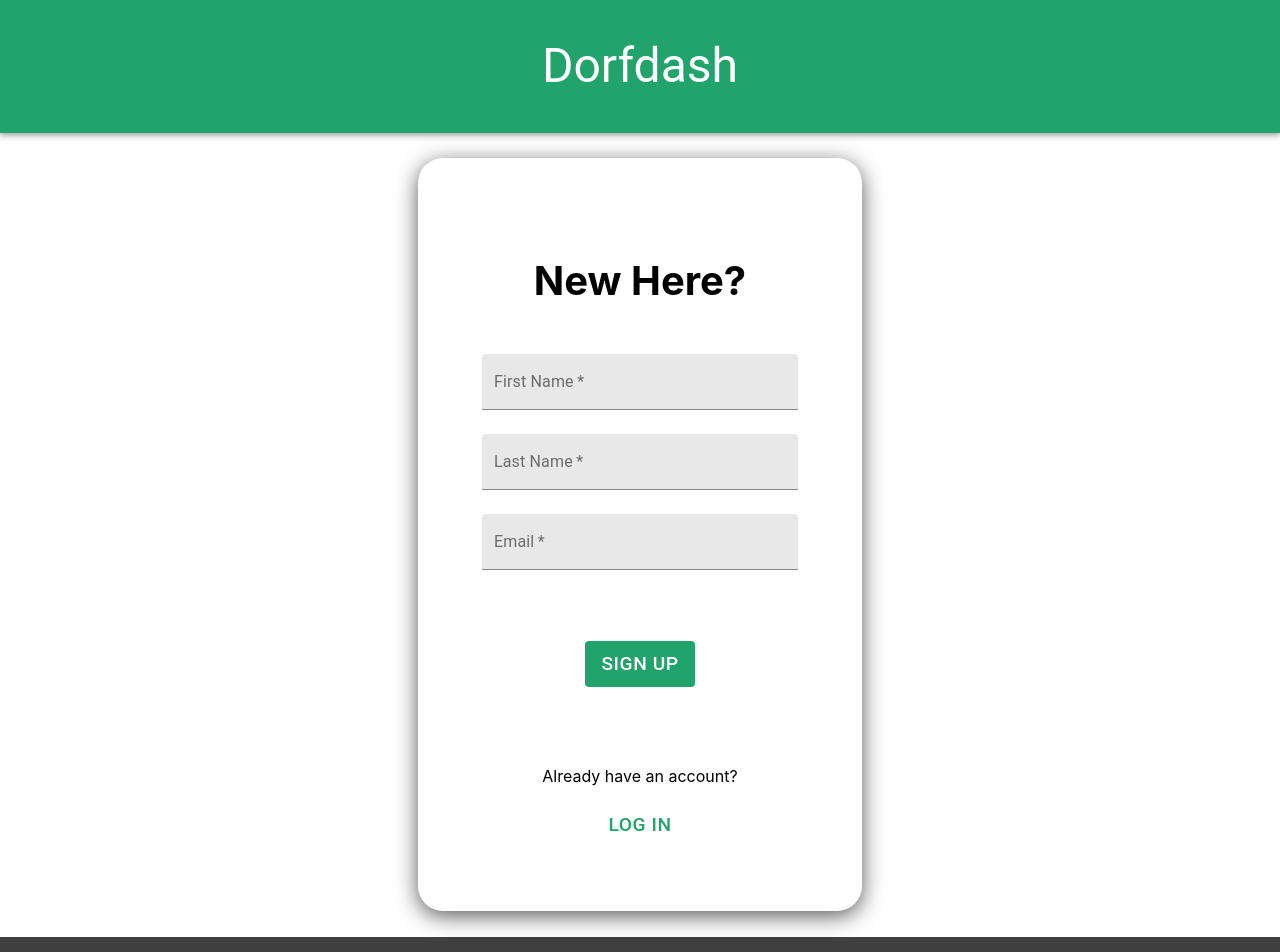
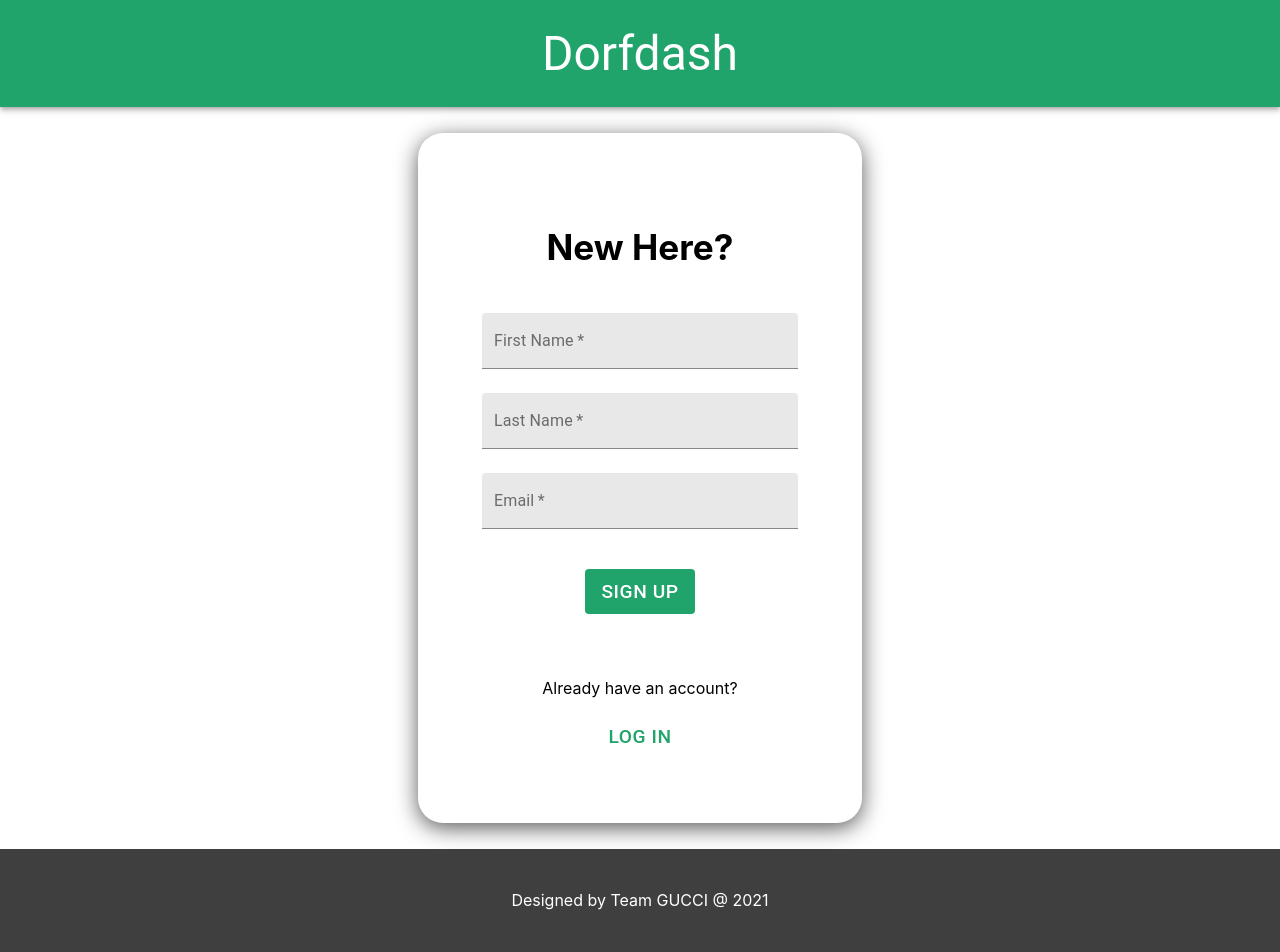
Before and after one commit to RFP54-Gucci/Dorfdash, a React (Create React App) app: page / in a window 1280 px wide. Shown: the top 952 px of the page. Built offline with nearby package versions, Linux system fonts and the light colour scheme; no server answers.

Commit message:
fixing some homepage styles

```diff
--- a/src/components/homepage/homePage.js
+++ b/src/components/homepage/homePage.js
@@ -16,13 +16,13 @@ const useStyles = makeStyles({
   },
   headerTitle: {
     margin: '0',
-    padding: '3%',
+    padding: '2%',
   },
   footer: {
     width: '100vw',
     maxWidth: '100vw',
     backgroundColor: '#3F3F3F',
-    padding: '5%',
+    padding: '2% 2% 5% 2%',
     textAlign: 'center',
     color: '#fff'
   }
--- a/src/components/homepage/signupform.js
+++ b/src/components/homepage/signupform.js
@@ -11,16 +11,16 @@ const useStyles = makeStyles({
     boxShadow: '0px 5px 22px 0px rgba(0,0,0,0.65)'
   },
   title: {
-    fontSize: '2.5rem'
+    fontSize: '2.2rem'
   },
   signupBtn: {
     backgroundColor: '#20A46B',
     color: '#fff',
-    marginTop: '20%',
+    marginTop: '10%',
     fontSize: '1.2rem'
   },
   returningContainer: {
-    marginTop: '25%'
+    marginTop: '20%'
   },
   loginBtn: {
     color: '#20A46B',
@@ -75,7 +75,7 @@ const SignUpForm = () => {
       >Sign Up</Button>
       <Container className={classes.returningContainer}>
         <p>Already have an account?</p>
-        <Button className={classes.loginBtn}>Log In</Button>
+        <Button className={classes.loginBtn} >Log In</Button>
       </Container>
     </Container>
   )
--- a/src/index.css
+++ b/src/index.css
@@ -27,8 +27,3 @@ code {
   color: #fff !important;
   margin-top: 5% !important;
 }
-
-.homepage_div {
-  width: 100vw;
-  height: 100vh;
-}
```
